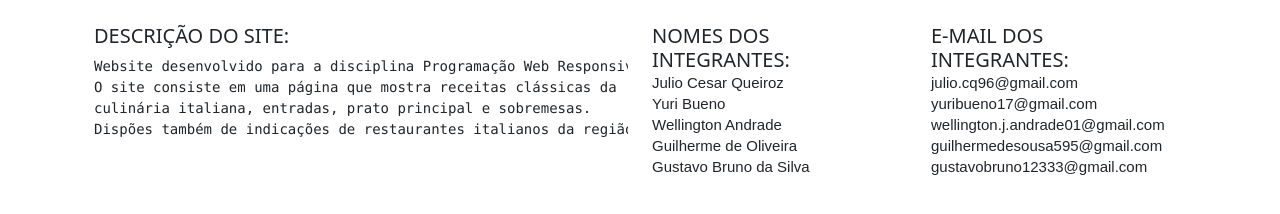
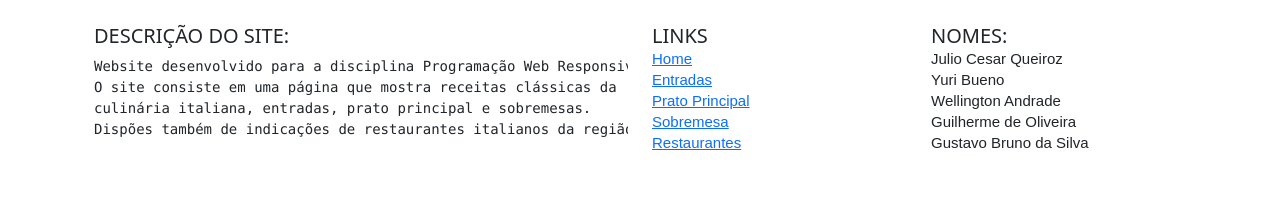
Before and after one commit to Receitas-Dall-Italia/website, a plain HTML site: page src/footer.html in a window 1280 px wide. Drawn offline with nearby package versions, Linux system fonts and the light colour scheme.

Commit message:
add link to footer and alter target on footer links

```diff
--- a/src/footer.html
+++ b/src/footer.html
@@ -1,20 +1,12 @@
-
-
 <!--Navbar do header-->
 
-    <link
-      href="https://cdn.jsdelivr.net/npm/bootstrap@5.1.3/dist/css/bootstrap.min.css"
-      rel="stylesheet"
-      integrity="sha384-1BmE4kWBq78iYhFldvKuhfTAU6auU8tT94WrHftjDbrCEXSU1oBoqyl2QvZ6jIW3"
-      crossorigin="anonymous"
-    />
+<link href="https://cdn.jsdelivr.net/npm/bootstrap@5.1.3/dist/css/bootstrap.min.css" rel="stylesheet"
+  integrity="sha384-1BmE4kWBq78iYhFldvKuhfTAU6auU8tT94WrHftjDbrCEXSU1oBoqyl2QvZ6jIW3" crossorigin="anonymous" />
 <link href="../style/footer.css" type="text/css" rel="stylesheet">
-    <script
-      src="https://cdn.jsdelivr.net/npm/bootstrap@5.1.3/dist/js/bootstrap.bundle.min.js"
-      integrity="sha384-ka7Sk0Gln4gmtz2MlQnikT1wXgYsOg+OMhuP+IlRH9sENBO0LRn5q+8nbTov4+1p"
-      crossorigin="anonymous"
-    ></script>
+<script src="https://cdn.jsdelivr.net/npm/bootstrap@5.1.3/dist/js/bootstrap.bundle.min.js"
+  integrity="sha384-ka7Sk0Gln4gmtz2MlQnikT1wXgYsOg+OMhuP+IlRH9sENBO0LRn5q+8nbTov4+1p" crossorigin="anonymous"></script>
 </head>
+
 <body>
   <footer class="footer mt-auto">
     <!-- Grid container -->
@@ -36,7 +28,30 @@ Dispões também de indicações de restaurantes italianos da região
 
         <!--Grid column-->
         <div class="col-lg-3 col-md-6 mb-4 mb-md-0">
-            <h5 class="text-uppercase">Nomes dos Integrantes:</h5>
+          <h5 class="text-uppercase">Links</h5>
+
+          <ul class="list-unstyled mp-0 footer-content">
+            <li>
+              <a href="../index.html" target="_parent"><p>Home</p></a>
+            </li>
+            <li>
+              <a href="#" target="_parent"><p>Entradas</p></a>
+            </li>
+            <li>
+              <a href="#" target="_parent"><p>Prato Principal</p></a>
+            </li>
+            <li>
+              <a href="#" target="_parent"><p>Sobremesa</p></a>
+            </li>
+            <li>
+              <a href="#" target="_parent"><p>Restaurantes</p></a>
+            </li>
+          </ul>
+        </div>
+        <!--Grid column-->
+        <!--Grid column-->
+        <div class="col-lg-3 col-md-6 mb-4 mb-md-0">
+          <h5 class="text-uppercase">Nomes:</h5>
 
           <ul class="list-unstyled mp-0 footer-content">
             <li>
@@ -57,30 +72,6 @@ Dispões também de indicações de restaurantes italianos da região
           </ul>
         </div>
         <!--Grid column-->
-
-          <!--Grid column-->
-          <div class="col-lg-3 col-md-6 mb-4 mb-md-0">
-            <h5 class="text-uppercase">E-mail dos integrantes:</h5>
-
-            <ul class="list-unstyled mp-0 footer-content">
-              <li>
-               <p>julio.cq96@gmail.com</p>
-              </li>
-              <li>
-                <p>yuribueno17@gmail.com</p>
-              </li>
-              <li>
-                <p>wellington.j.andrade01@gmail.com</p>
-              </li>
-              <li>
-                <p>guilhermedesousa595@gmail.com</p>
-              </li>
-              <li>
-                <p>gustavobruno12333@gmail.com</p>
-              </li>
-            </ul>
-          </div>
-          <!--Grid column-->
       </div>
       <!--Grid row-->
     </div>
```
Also changed, not shown: index.html (+1 -1 lines). Lines whose indentation alone changed are shown as unchanged.
